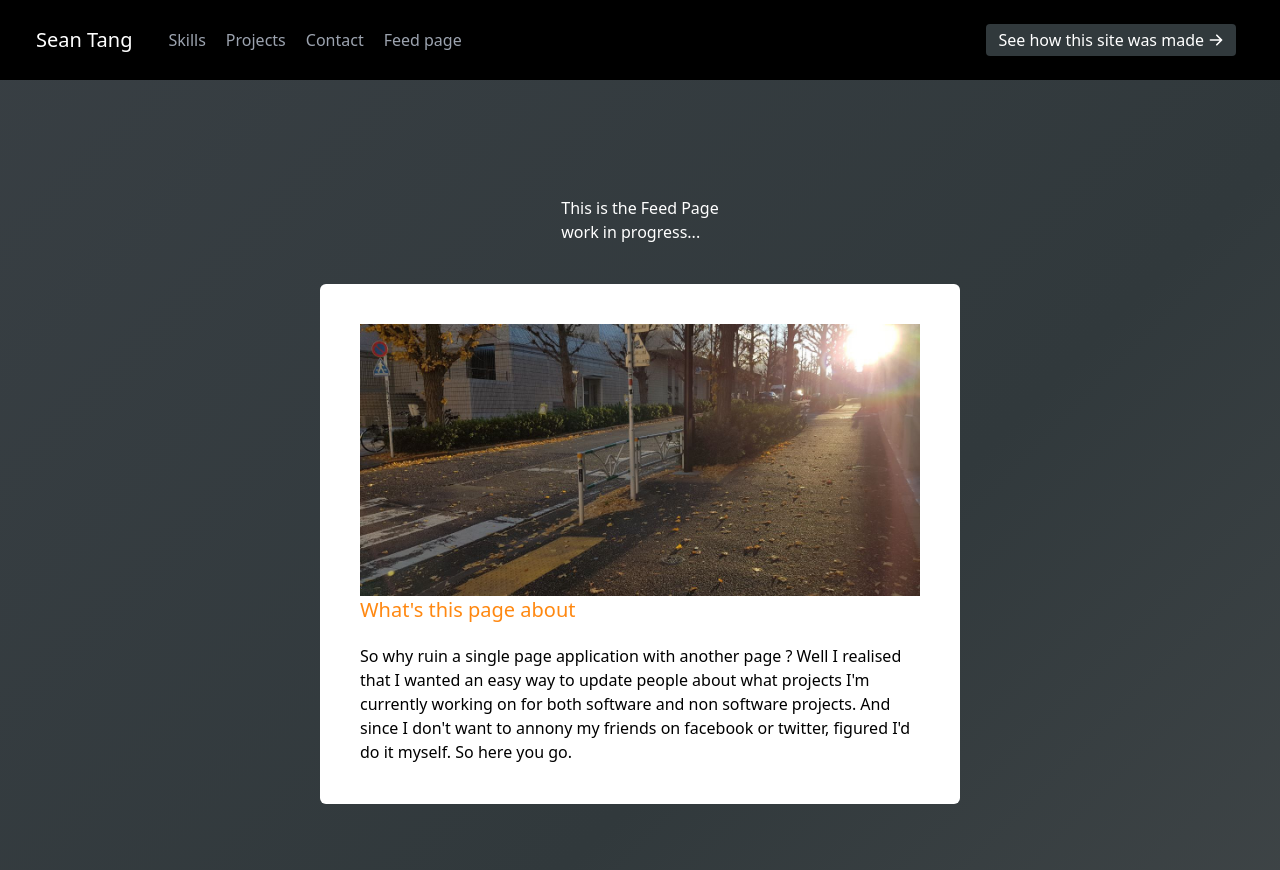
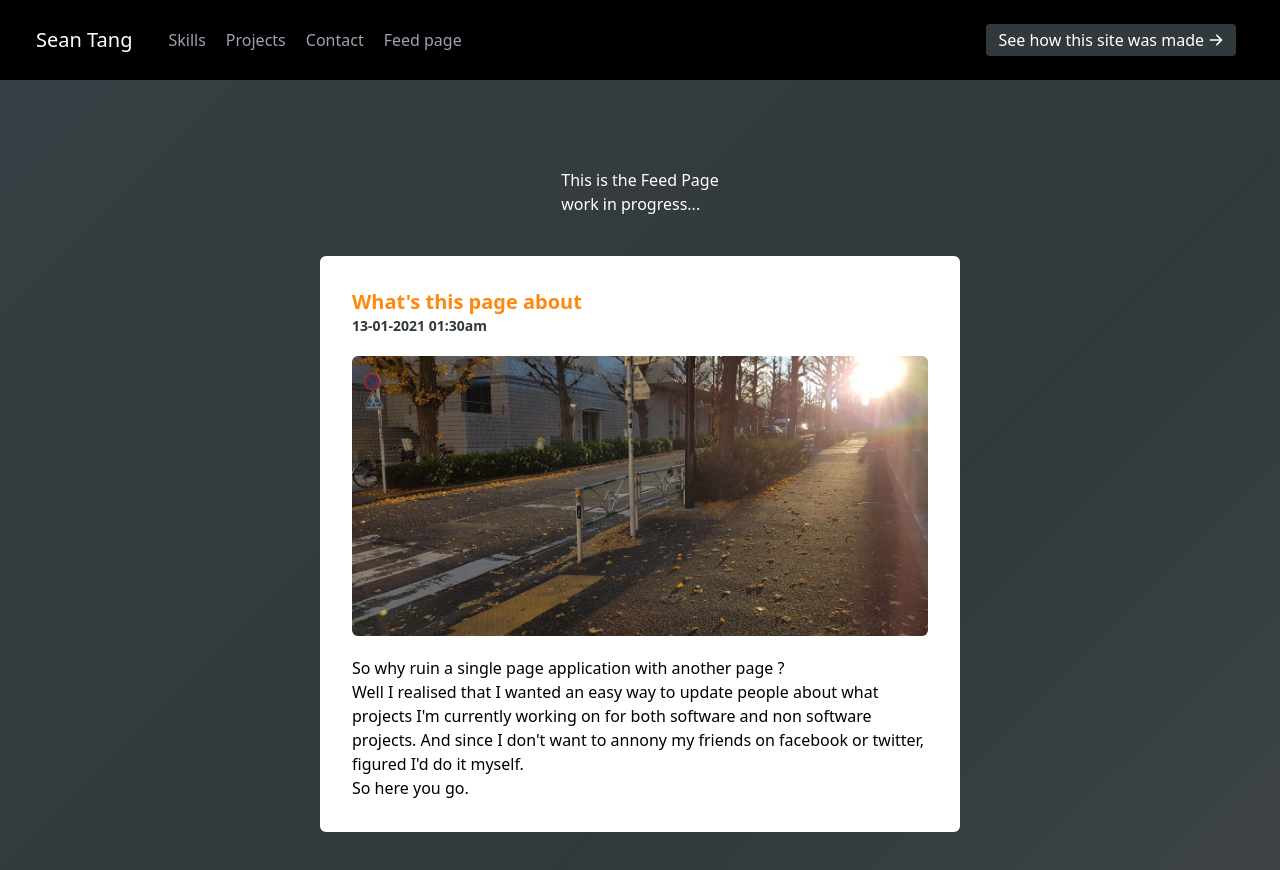
Before and after one commit to SeanEvanss/react_portfolio_site, a React (Create React App) app: page /react_portfolio_site/project_feed in a window 1280 px wide. Shown: the top 870 px of the page. Built offline with nearby package versions, Linux system fonts and the light colour scheme.

Commit message:
Added word formatting function to Feed page to allow us to use a newline in js string description

```diff
--- a/src/components/Feed.js
+++ b/src/components/Feed.js
@@ -6,6 +6,13 @@ import "./styles/Landing.css"
 
 
 export default function Feed() {
+    //Function that allows us to use end of lines in our text for formatting.
+    function NewLineText(props){
+        const text= props.text;
+        const lines = text.split('\n').map(line => <p>{line}</p>);
+        return lines;
+    }
+
 
     return (
         <section id="feed" >
@@ -16,14 +23,16 @@ export default function Feed() {
                 </h1>
                 <div className="flex flex-wrap md:w-1/2 w-2/3">
                 {feedCards.map((card) => (
-                    <div className='relative h-50 bg-pure_white p-10 rounded-md'>
-                        <img src={card.image}/>
-                        <h1 className='text-custom_orange text-xl pb-5'>
+                    <div className='relative h-50 bg-pure_white p-8 rounded-md'>
+                        <h1 className='text-custom_orange text-xl font-bold'>
                             {card.title}
                         </h1>
+                        <h2 className='text-custom_gray text-sm font-bold pb-5'>
+                            {card.upload_time}
+                        </h2>
+                        <img src={card.image} className='rounded-md mb-5'/>
                         <text className="leading-relaxed text-pure_black md:text-base">
-
-                            {card.description}
+                            <NewLineText text={card.description}/>
                         </text>
 
                     </div>
--- a/src/components/data.js
+++ b/src/components/data.js
@@ -57,8 +57,9 @@ export const feedCards=[
     {
         title: "What's this page about",
         image: post1,
-        description: "So why ruin a single page application with another page ?"
+        upload_time:"13-01-2021 01:30am",
+        description: "So why ruin a single page application with another page ? \n"
         +" Well I realised that I wanted an easy way to update people about what projects I'm currently working on for both software and non software projects."
-        +" And since I don't want to annony my friends on facebook or twitter, figured I'd do it myself.  So here you go.",
+        +" And since I don't want to annony my friends on facebook or twitter, figured I'd do it myself. \n \n So here you go.",
     }
 ];
```
